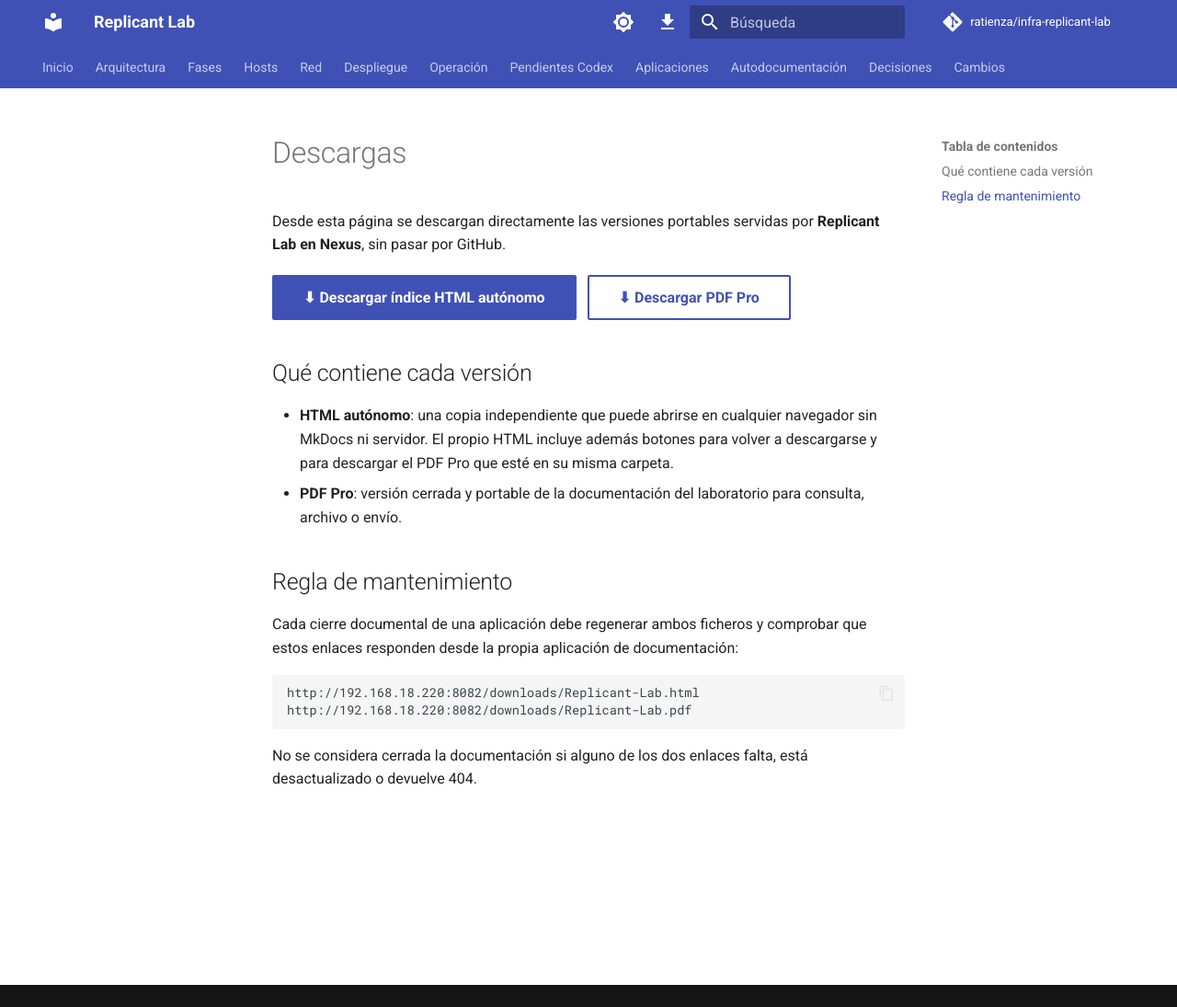
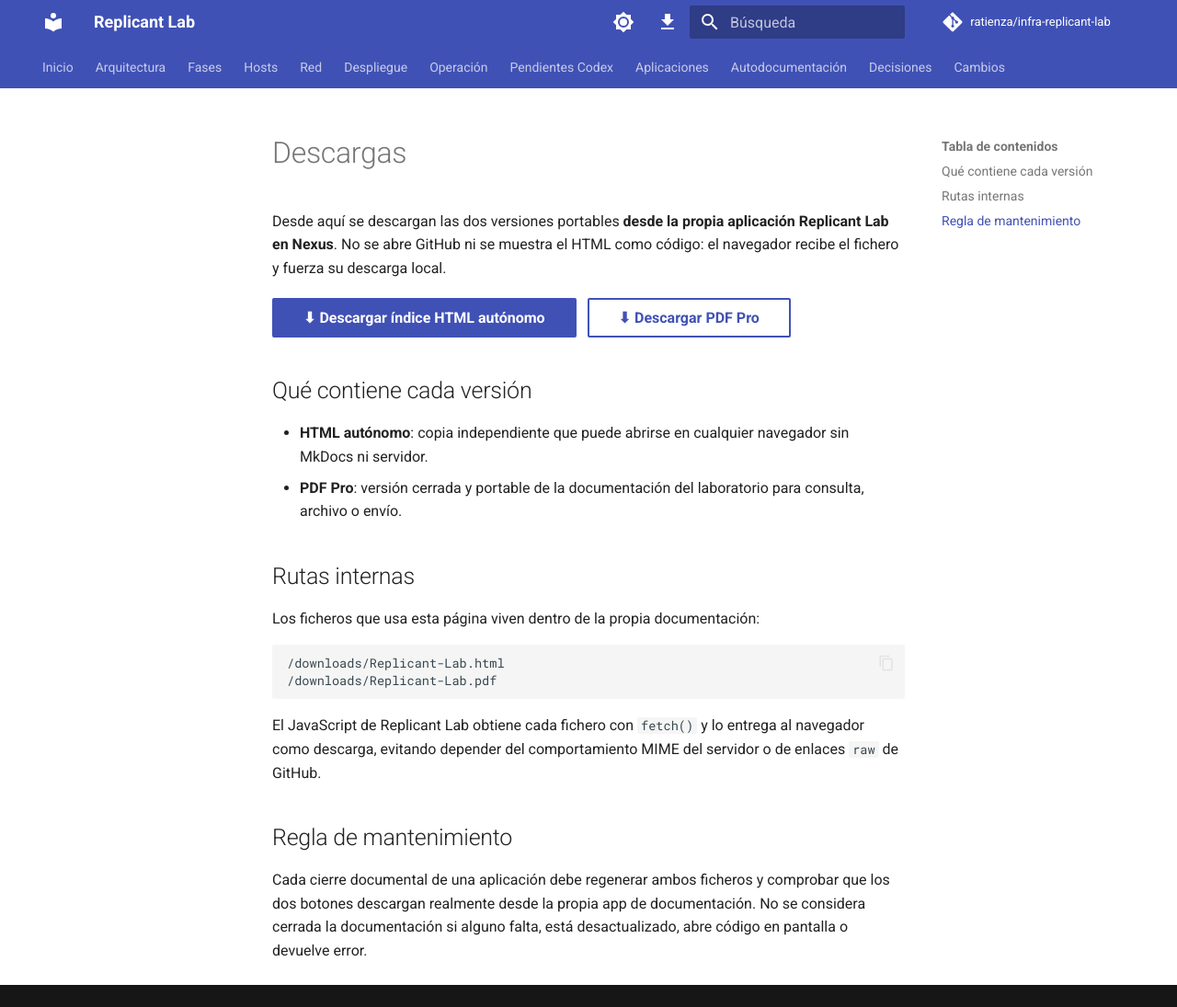
Before and after one commit to ratienza/infra-replicant-lab, an MkDocs documentation site: the page built from docs/descargas.md, in a window 1280 px wide and 1095 px high. Shown: the whole window at 92% size. Built offline with MkDocs 1.6.1 and Material for MkDocs 9.7.7, drawn with Linux system fonts in a browser that asks for light colours; comment, search, counter and statistics services are not loaded.

Commit message:
Make downloads work reliably from Nexus docs

````diff
--- a/docs/descargas.md
+++ b/docs/descargas.md
@@ -1,24 +1,28 @@
 # Descargas
 
-Desde esta página se descargan directamente las versiones portables servidas por **Replicant Lab en Nexus**, sin pasar por GitHub.
+Desde aquí se descargan las dos versiones portables **desde la propia aplicación Replicant Lab en Nexus**. No se abre GitHub ni se muestra el HTML como código: el navegador recibe el fichero y fuerza su descarga local.
 
 <div style="display:flex;gap:12px;flex-wrap:wrap;margin:1rem 0 1.5rem 0">
-  <a href="/downloads/Replicant-Lab.html" download class="md-button md-button--primary">⬇ Descargar índice HTML autónomo</a>
-  <a href="/downloads/Replicant-Lab.pdf" download class="md-button">⬇ Descargar PDF Pro</a>
+  <button type="button" onclick="replicantDownloadHtml()" class="md-button md-button--primary">⬇ Descargar índice HTML autónomo</button>
+  <button type="button" onclick="replicantDownloadPdf()" class="md-button">⬇ Descargar PDF Pro</button>
 </div>
 
 ## Qué contiene cada versión
 
-- **HTML autónomo**: una copia independiente que puede abrirse en cualquier navegador sin MkDocs ni servidor. El propio HTML incluye además botones para volver a descargarse y para descargar el PDF Pro que esté en su misma carpeta.
+- **HTML autónomo**: copia independiente que puede abrirse en cualquier navegador sin MkDocs ni servidor.
 - **PDF Pro**: versión cerrada y portable de la documentación del laboratorio para consulta, archivo o envío.
+
+## Rutas internas
+
+Los ficheros que usa esta página viven dentro de la propia documentación:
+
+```text
+/downloads/Replicant-Lab.html
+/downloads/Replicant-Lab.pdf
+```
+
+El JavaScript de Replicant Lab obtiene cada fichero con `fetch()` y lo entrega al navegador como descarga, evitando depender del comportamiento MIME del servidor o de enlaces `raw` de GitHub.
 
 ## Regla de mantenimiento
 
-Cada cierre documental de una aplicación debe regenerar ambos ficheros y comprobar que estos enlaces responden desde la propia aplicación de documentación:
-
-```text
-http://192.168.18.220:8082/downloads/Replicant-Lab.html
-http://192.168.18.220:8082/downloads/Replicant-Lab.pdf
-```
-
-No se considera cerrada la documentación si alguno de los dos enlaces falta, está desactualizado o devuelve 404.
+Cada cierre documental de una aplicación debe regenerar ambos ficheros y comprobar que los dos botones descargan realmente desde la propia app de documentación. No se considera cerrada la documentación si alguno falta, está desactualizado, abre código en pantalla o devuelve error.
````
